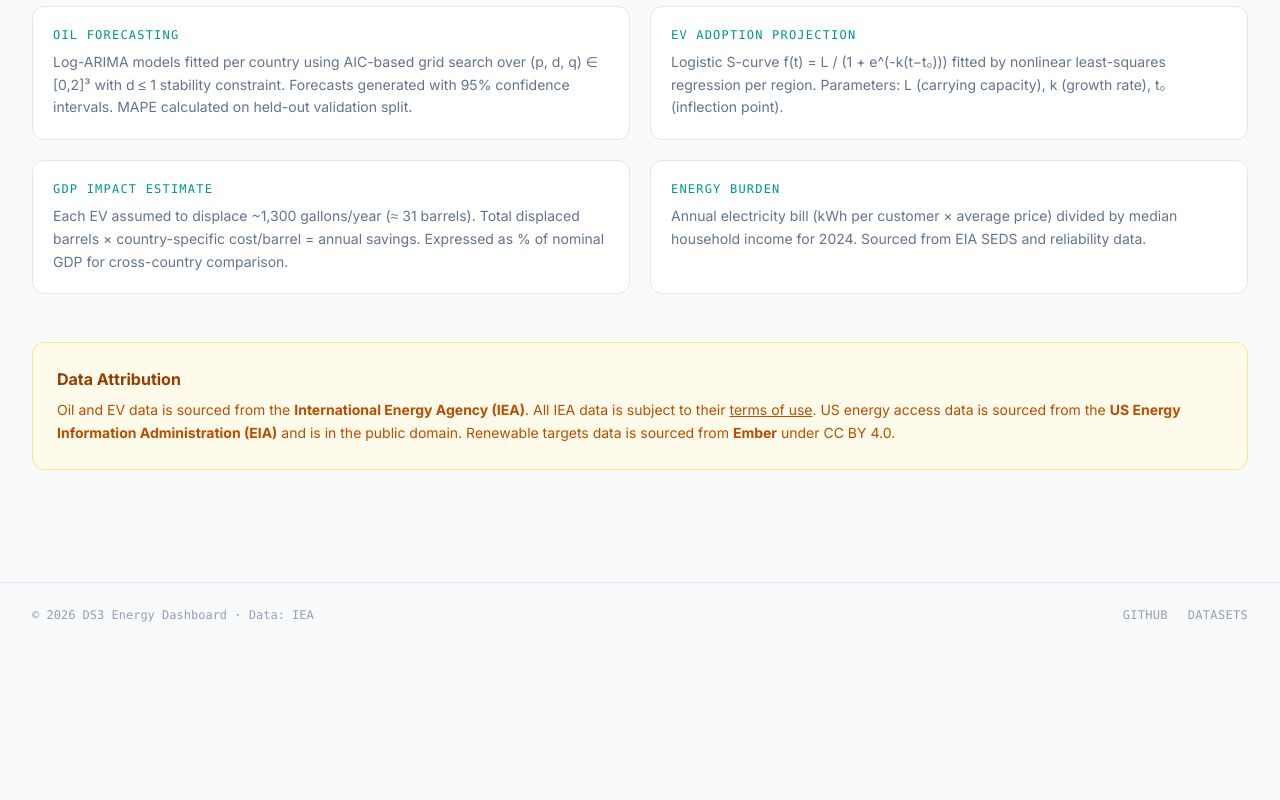
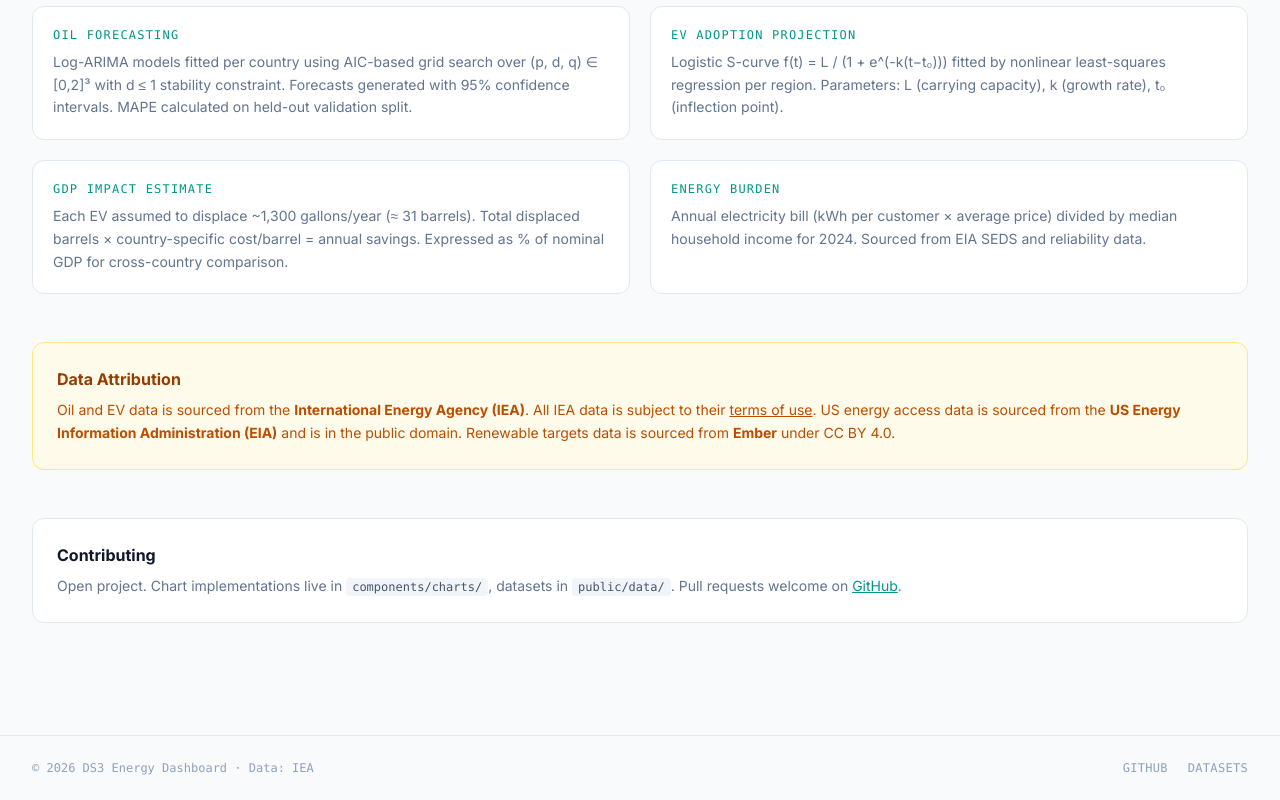
Before and after one commit to SammyG82/ds3-energy-dashboard, a Next.js app: page /datasets in a window 1280 px wide. Shown: the part 1673-2473 px from the top of the page. Before the commit the page ends 2320 px from the top, so only its background shows below. Built offline with nearby package versions, Linux system fonts and the light colour scheme.

Commit message:
Add Contributing card to Datasets page
- Adds a Contributing section below Data Attribution with links to components/charts/, public/data/, and the GitHub repo

```diff
--- a/app/datasets/page.tsx
+++ b/app/datasets/page.tsx
@@ -169,6 +169,27 @@ export default function DatasetsPage() {
             Renewable targets data is sourced from <strong>Ember</strong> under CC BY 4.0.
           </p>
         </section>
+
+        {/* Contributing */}
+        <section className="bg-white border border-slate-200 rounded-xl p-6">
+          <h3 className="font-bold text-slate-900 mb-2">Contributing</h3>
+          <p className="text-sm text-slate-500 leading-relaxed">
+            Open project. Chart implementations live in{" "}
+            <code className="text-xs bg-slate-100 text-slate-600 px-1.5 py-0.5 rounded font-mono">components/charts/</code>,
+            datasets in{" "}
+            <code className="text-xs bg-slate-100 text-slate-600 px-1.5 py-0.5 rounded font-mono">public/data/</code>.
+            Pull requests welcome on{" "}
+            <a
+              href="https://github.com/SammyG82/ds3-energy-dashboard"
+              target="_blank"
+              rel="noopener noreferrer"
+              className="text-teal-600 underline"
+            >
+              GitHub
+            </a>
+            .
+          </p>
+        </section>
       </div>
     </>
   );
```
